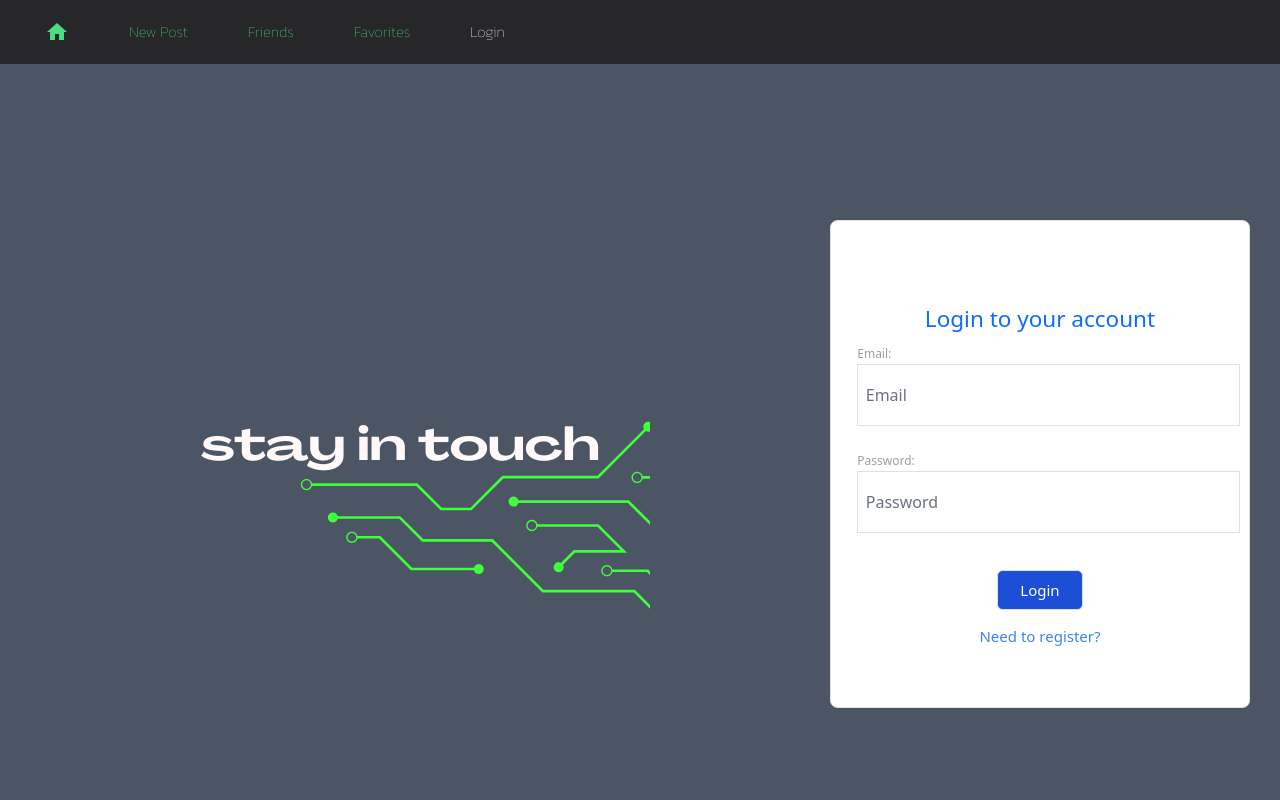
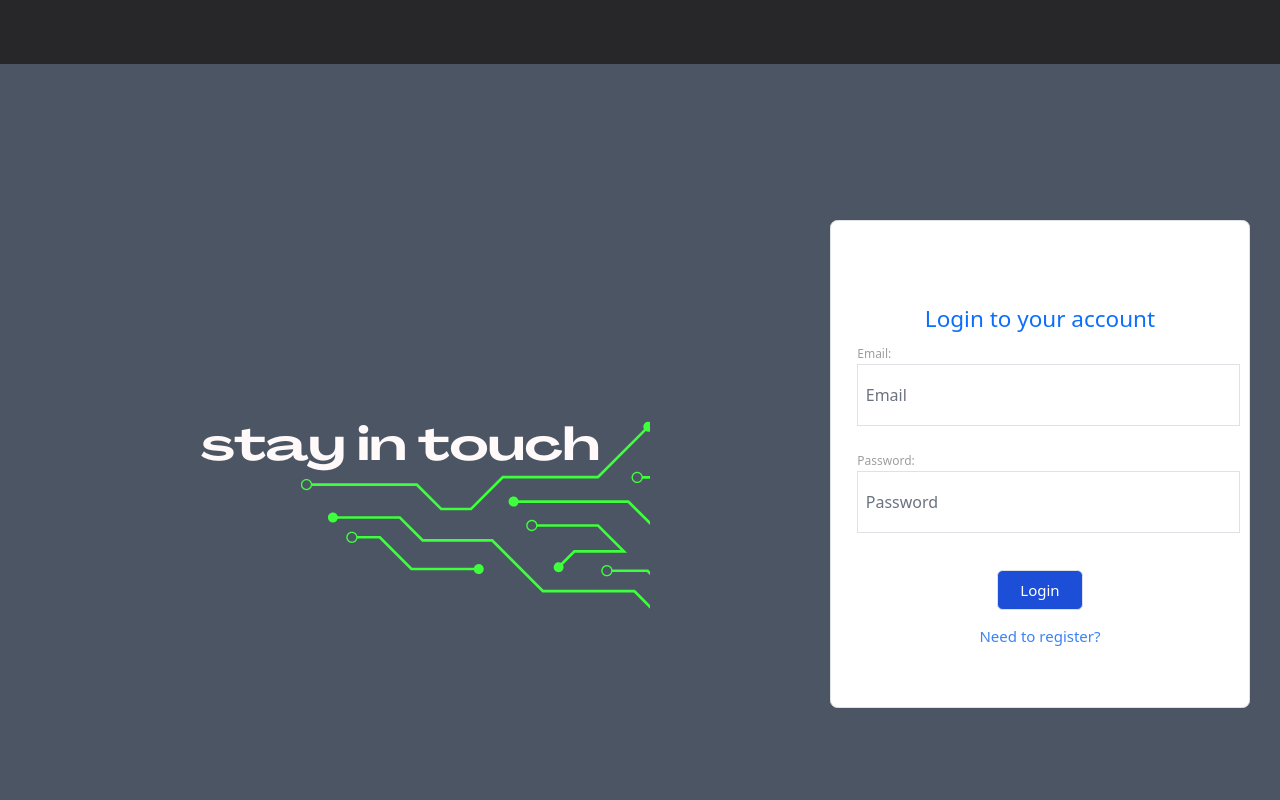
Before and after one commit to GTBCP3G5/Stay-In-Touch-Social-Network, a React (Create React App) app in the folder client/: page / in a window 1280 px wide. Shown: the top 800 px of the page. Built offline with nearby package versions, Linux system fonts and the light colour scheme.

Commit message:
fixed login/logout view on navbar

```diff
--- a/client/src/components/Navbar.js
+++ b/client/src/components/Navbar.js
@@ -51,21 +51,19 @@ export default function Navbar () {
                         <div className="offcanvas-body bg-zinc-200">
                             <ul className="navbar-nav justify-content-end flex-grow-1 pe-3 text-zinc-800">
                             <li className="nav-item">
-                                <a className="nav-link active" href="/home">
-                                    <i className="nav-link active material-icons">home</i>
-                                </a>
+                                {Auth.loggedIn() ? (<a className="nav-link active" href="/home"><i className="nav-link active material-icons">home</i></a>) : (<div></div>)}
                             </li>
                             <li className="nav-item">
-                                <a className="nav-link active" href="/create_post">New Post</a>
+                                {Auth.loggedIn() ? (<a className="nav-link active" href="/create_post">New Post</a>) : (<div></div>)}
                             </li>
                             <li className="nav-item">
-                                <a className="nav-link active" href="/friends">Friends</a>
+                                {Auth.loggedIn() ? (<a className="nav-link active" href="/friends">Friends</a>) : (<div></div>)}
                             </li>
                             <li className="nav-item">
-                                <a className="nav-link active" href="/favorites">Favorites</a>
+                                {Auth.loggedIn() ? (<a className="nav-link active" href="/favorites">Favorites</a>) : (<div></div>)}
                             </li>
                             <li className="nav-item">
-                                {Auth.loggedIn() ? (<Logout />) : (<Link to="/login">Login</Link>)}
+                                {Auth.loggedIn() ? (<Logout />) : (<div></div>)}
                             </li>
                             </ul>
                         </div>
@@ -85,21 +83,22 @@ export default function Navbar () {
             <nav className="nav bg-zinc-800">
             <ul style={navContainer} className="left hide-on-med-and-down text-green-400">
                 <li style={navLinks}>
-                    <a href="/home">
-                    <i className="material-icons text-green-400">home</i>
-                    </a>
+                    {Auth.loggedIn() ? (<a href="/home"><i className="material-icons text-green-400">home</i></a>) : (<div></div>)}
                 </li>
                 <li style={navLinks}>
-                    <a className="text-green-400" href="/create_post">New Post</a>
+                    {Auth.loggedIn() ? (<a className="text-green-400" href="/create_post">New Post</a>) : (<div></div>)}
+
                 </li>
                 <li style={navLinks}>
-                    <a className="text-green-400" href="/friends">Friends</a>
+                    {Auth.loggedIn() ? (<a className="text-green-400" href="/friends">Friends</a>) : (<div></div>)}
+
                 </li>
                 <li style={navLinks}>
-                    <a className="text-green-400" href="/favorites">Favorites</a>
+                    {Auth.loggedIn() ? (<a className="text-green-400" href="/favorites">Favorites</a>) : (<div></div>)}
+
                 </li>
-                <li style={navLinks}>
-                    {Auth.loggedIn() ? (<Logout />) : (<Link to="/login">Login</Link>)}
+                <li style={navLinks} className="text-green-400">
+                    {Auth.loggedIn() ? (<Logout />) : (<div></div>)}
                 </li>
             </ul>
         </nav>
```
